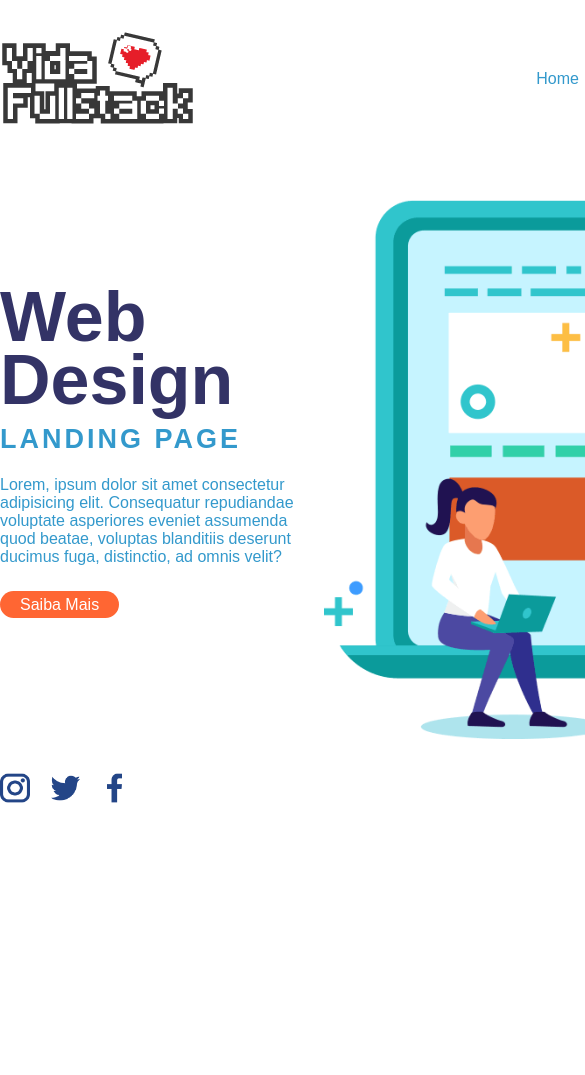
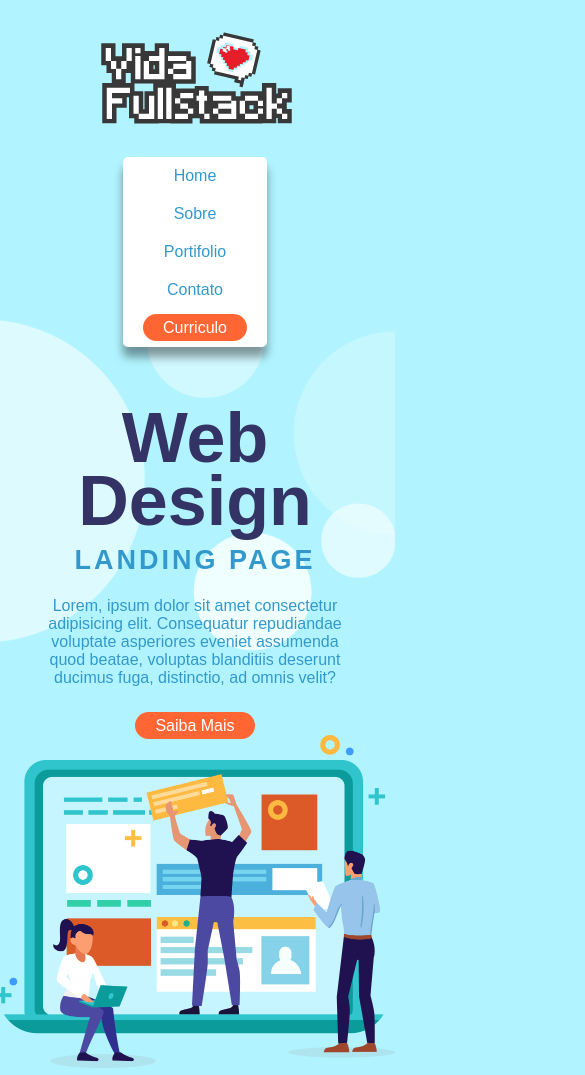
Before and after one commit to VictorEdsonsr/Vida-Full-Stack, a plain HTML site: page index.html in a window 390 px wide. Shown: the top 1075 px of the page, 585 px wide, since content can reach past the window. Before the commit the page ends 844 px from the top, so only its background shows below. Drawn offline with Linux system fonts and the light colour scheme.

Commit message:
Adicionado Responsividade

```diff
--- /dev/null
+++ b/css/bootstrap.css
@@ -0,0 +1,36 @@
+/* Reset CSS */
+* {
+    margin: 0;
+    padding: 0;
+    border: 0;
+    box-sizing: border-box;
+    font-size: 100%;
+    list-style: none;
+    text-decoration: none;
+    font-family: sans-serif;
+  }
+
+  /* Classes Globais */
+  :root {
+    --azul-claro: #3399cc;
+    --roxo-claro: #333366;
+    --laranja: #ff6633;
+    --branco: #fff;
+  }
+
+  .container {
+    width: 1024px;
+    margin: 30px auto;
+    display: flex;
+    flex-direction: column;
+  }
+
+  .row {
+    display: flex;
+    flex-direction: row;
+  }
+body{
+    background-image: url(../images/bolha-background.png);
+    background-repeat: no-repeat;
+    background-position: left;
+}
--- /dev/null
+++ b/css/responsive-background.css
@@ -0,0 +1,41 @@
+@media(max-width:1900){
+    body{
+        background-size: 880px;
+    }
+}
+
+@media(max-width:1700px){
+    body{
+        background-size:800px;
+    }
+}
+
+@media(max-width:1550px){
+    body{
+        background-size:750px;
+    }
+}
+
+@media(max-width:1440px){
+    body{
+        background-size:700px;
+    }
+}
+
+@media(max-width:1330px){
+    body{
+        background-size:650px;
+    }
+}
+
+@media(max-width:1220px){
+    body{
+        background-size: 600px;
+    }
+}
+
+@media(max-width:1110px){
+    body{
+        background-position-x:-100px;
+    }
+}
--- /dev/null
+++ b/css/responsive-elements.css
@@ -0,0 +1,67 @@
+@media(max-width:1100px){
+    .container{
+        width: 950px;
+    }
+}
+
+@media(max-width:1024px){
+    .container{
+        width:850px
+    }
+   .sobre-web figcaption img{
+        width:600px;
+    }
+}
+
+@media(max-width:915px){
+    body{
+        align-items: center;
+        justify-content: center;
+        text-align: center;
+        background-color: #b1f4ff;
+    }
+    header nav{
+        margin: 30px auto;
+    }
+   .sobre-web article{
+        width: 100%;
+    }
+    .container{
+        width: 600px;
+    }
+    .row{
+        flex-direction: column;
+    }
+    footer ul{
+        justify-content: center;
+    }
+    footer .row{
+        flex-direction: row;
+    }
+}
+
+@media(max-width:745px){
+    .container{
+        width: 400px;
+    }
+    header section nav ul{
+        flex-direction: column;
+    }
+    header section nav{
+        background-color: white;
+        border-radius: 5px;
+        box-shadow:0 10px 10px rgba(0,0,0,0.4)
+    }
+    header section nav ul li{
+        margin: 10px auto;
+    }
+   .sobre-web figcaption img{
+        width: 400px;
+    }
+}
+
+@media(max-width:450px){
+    .container{
+        width: 300px;
+    }
+}
--- a/css/style.css
+++ b/css/style.css
@@ -1,37 +1,8 @@
 /* Componentes */
+@import "bootstrap.css";
 @import "./header.css";
 @import "./buttons.css";
 @import "./main.css";
 @import "./footer.css";
-
-/* Reset CSS */
-* {
-  margin: 0;
-  padding: 0;
-  border: 0;
-  box-sizing: border-box;
-  font-size: 100%;
-  list-style: none;
-  text-decoration: none;
-  font-family: sans-serif;
-}
-
-/* Classes Globais */
-:root {
-  --azul-claro: #3399cc;
-  --roxo-claro: #333366;
-  --laranja: #ff6633;
-  --branco: #fff;
-}
-
-.container {
-  width: 1024px;
-  margin: 30px auto;
-  display: flex;
-  flex-direction: column;
-}
-
-.row {
-  display: flex;
-  flex-direction: row;
-}
+@import "./responsive-background.css";
+@import "./responsive-elements.css";
--- a/index.html
+++ b/index.html
@@ -7,6 +7,8 @@
     <meta name="viewport" content="width=device-width, initial-scale=1.0">
     <link rel="stylesheet" href="./css/style.css">
     <title>Vida-Full-Stack</title>
+
+    <link rel="stylesheet" href="./css/style.css">
 </head>
 
 <body>
```
